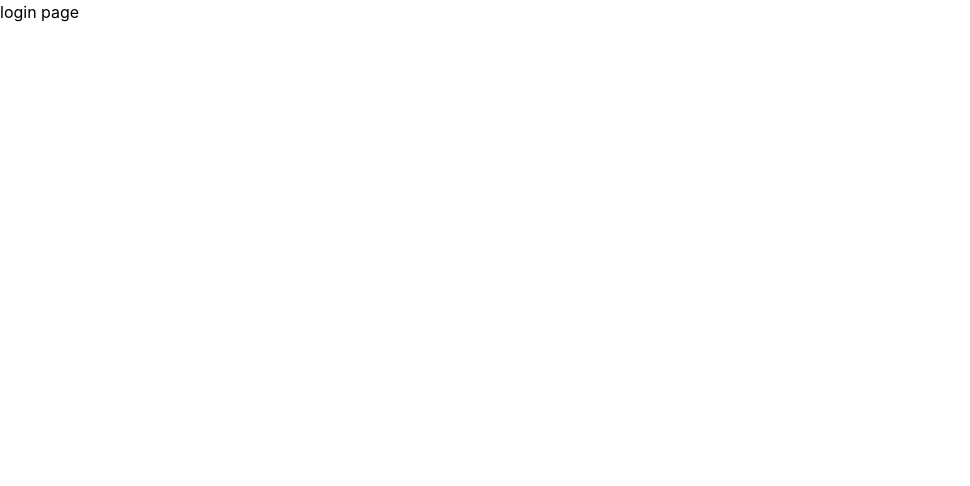
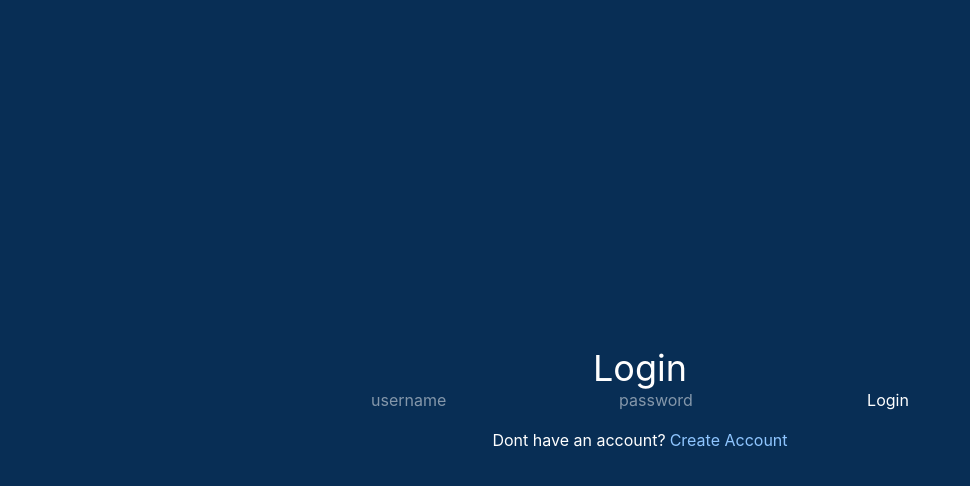
Before and after one commit to aditya02x/Chat-app, a React app in the folder Frontend/: page /login in a window 1280 px wide. Shown: the top 486 px of the page, without its empty margins (0-970 px from the left). Built offline with nearby package versions, Linux system fonts and the light colour scheme; the HTML template or start-up script is replaced by a standard one.

Commit message:
login page done

```diff
--- a/Frontend/src/Store/useAuthStore.js
+++ b/Frontend/src/Store/useAuthStore.js
@@ -14,10 +14,12 @@ const useAuthStore = create((set) => ({
         const res = await axios.post('/api/auth/signup', data)
         set({ user: res.data.user })
         alert("Signup successful!")
+        return true
     } catch (error) {
         console.log("Error:", error.response.data)  // 👈 ADD THIS
         console.error(error)
          alert(error.response.data.message)
+         return false
     } finally {
         set({ isLoading: false })
     }
@@ -29,9 +31,12 @@ const useAuthStore = create((set) => ({
             const res = await axios.post('/api/auth/login', data)
             set({ user: res.data.user })
             alert("Login successful!")
+            return true
         } catch (error) {
             console.error(error)
              alert(error.response.data.message)
+             return false
+
         } finally {
             set({ isLoading: false })
         }
@@ -40,7 +45,7 @@ const useAuthStore = create((set) => ({
     logout: () => {
         set({ user: null })
         alert("Logged out successfully!")
-         alert(error.response.data.message)
+
     }
 
 }))
--- a/Frontend/src/pages/Login.jsx
+++ b/Frontend/src/pages/Login.jsx
@@ -1,10 +1,39 @@
 import React from 'react'
+import { useState } from 'react'
+import useAuthStore from '../Store/useAuthStore.js'
+import { useNavigate ,Link } from 'react-router-dom'
+
 
 const Login = () => {
+    const navigate =useNavigate()
+
+    const [username, setUsername] = useState('')
+    const [password, setPassword] = useState('')
+
+    const { login, isLoading } = useAuthStore()
+
+    const handelSubmit = async (e)=>{
+        e.preventDefault()
+       const sucess= await login({username,password})
+       if(sucess) navigate('/')
+    }
   return (
-    <div>
-      login page
-    </div>
+   <section className='bg-[#082E55] h-screen flex flex-col items-center justify-center text-white'>
+    <h1 className='text-4xl'>Login</h1>
+
+    <form action="" onSubmit={handelSubmit}>
+        <input type="text" placeholder="username" value={username}  onChange={(e)=> setUsername(e.target.value)}/>
+        <input type="password" placeholder="password" value={password} onChange={(e) => setPassword(e.target.value)} />
+        <button type="submit" disabled={isLoading}>
+            {isLoading ? 'Logging in...' : 'Login'}
+        </button>
+    </form>
+                <p className='mt-4'>
+                    Dont have an account?
+                    <Link to='/signup' className='text-blue-300 ml-1'>Create Account</Link>
+                </p>
+
+   </section>
   )
 }
 
--- a/Frontend/src/pages/Signup.jsx
+++ b/Frontend/src/pages/Signup.jsx
@@ -1,4 +1,4 @@
-import React, { use, useState } from 'react'
+import React, { useState } from 'react'
 import useAuthStore from '../Store/useAuthStore.js'
 import { Link ,useNavigate } from 'react-router-dom'
 
@@ -12,8 +12,8 @@ const Signup = () => {
 
     const handleSubmit = async (e) => {
         e.preventDefault()
-        await signup({ fullname, username, password })
-         navigate('/')
+        const success = await signup({ fullname, username, password })
+        if(success)  navigate('/')
     }
 
     return (
```
